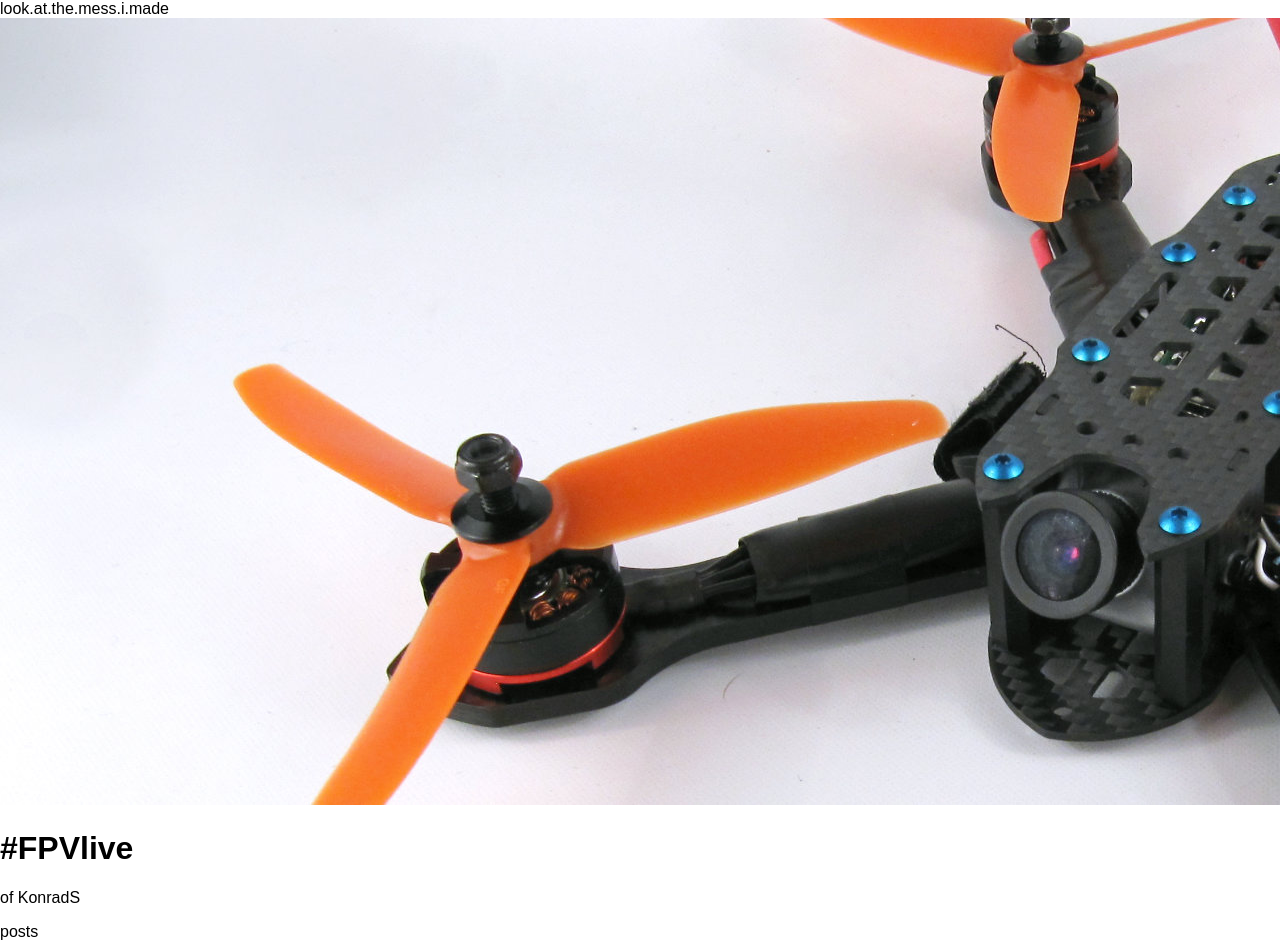
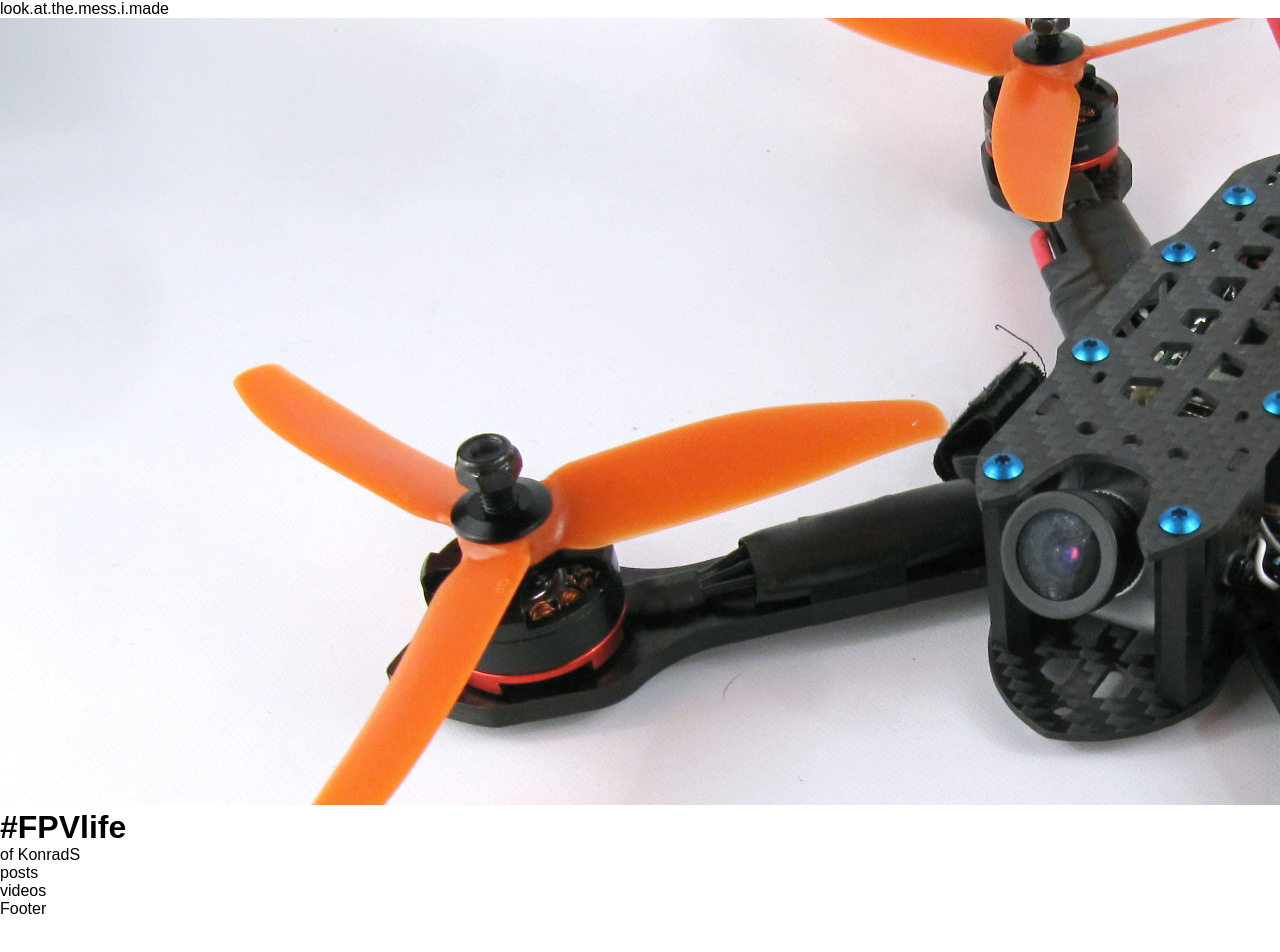
Before and after one commit to burykot/theMessIMade, a React (Create React App) app: page / in a window 1280 px wide. Shown: the top 952 px of the page. After the commit the page ends 918 px from the top, so only its background shows below. Built offline with nearby package versions, Linux system fonts and the light colour scheme.

Commit message:
install node-sass

```diff
--- a/package.json
+++ b/package.json
@@ -3,11 +3,14 @@
   "version": "0.1.0",
   "private": true,
   "dependencies": {
+    "node-sass-chokidar": "^1.3.0",
     "react": "^16.3.2",
     "react-dom": "^16.3.2",
     "react-scripts": "1.1.4"
   },
   "scripts": {
+    "build-css": "node-sass-chokidar src/css/ -o src/",
+    "watch-css": "npm run build-css && node-sass-chokidar src/css/ -o src/ --watch --recursive",
     "start": "react-scripts start",
     "build": "react-scripts build",
     "test": "react-scripts test --env=jsdom",
--- a/src/App.css
+++ b/src/App.css
@@ -1,28 +1,4 @@
-.App {
-
-}
-
-.App-logo {
-  animation: App-logo-spin infinite 20s linear;
-  height: 80px;
-}
-
-.App-header {
-  background-color: #222;
-  height: 150px;
-  padding: 20px;
-  color: white;
-}
-
-.App-title {
-  font-size: 1.5em;
-}
-
-.App-intro {
-  font-size: large;
-}
-
-@keyframes App-logo-spin {
-  from { transform: rotate(0deg); }
-  to { transform: rotate(360deg); }
-}
+* {
+  margin: 0;
+  padding: 0;
+  box-sizing: border-box; }
--- a/src/components/header.js
+++ b/src/components/header.js
@@ -7,8 +7,8 @@ class Header extends Component {
     return <div>
       <Navbar />
       <img src="./images/stage-min.jpg" alt="Quadcopter picture"/>
-        <div>
-          <h1>#FPVlive</h1>
+        <div className="stage-desc">
+          <h1>#FPVlife</h1>
           <span>of KonradS</span>
         </div>
       </div>
--- /dev/null
+++ b/src/css/App.scss
@@ -0,0 +1 @@
+*{margin:0;padding:0;box-sizing:border-box;}
```
Also changed, not shown: src/css/app.scss (deleted), 1 other file (tests, documents, lock files or other folders).
